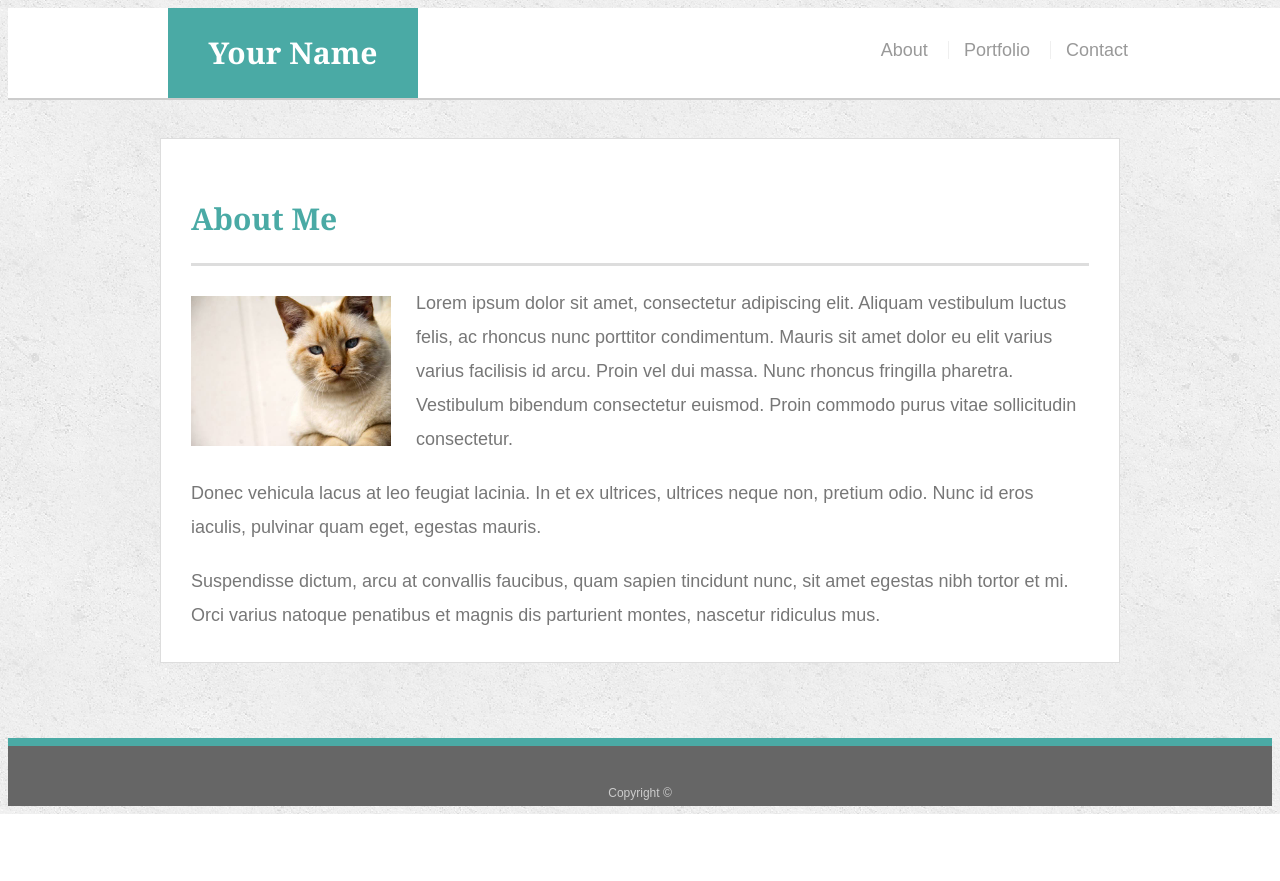
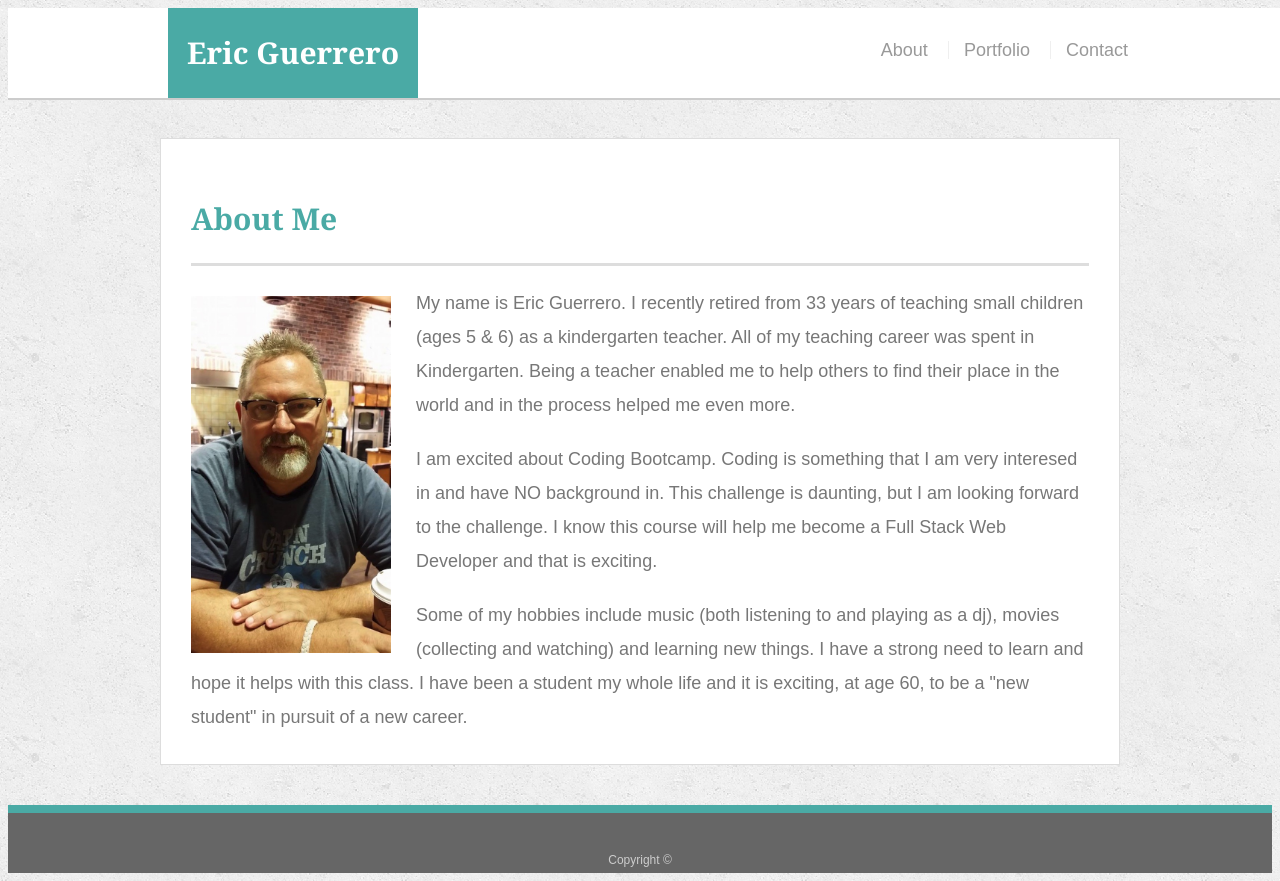
Before and after one commit to kteacherbecomescoder/Bootstrap-Portfolio, a plain HTML site: page index.html in a window 1280 px wide. Before the commit the page ends 814 px from the top, so only its background shows below. Drawn offline with Linux system fonts and the light colour scheme.

Commit message:
second commit

```diff
--- a/index.html
+++ b/index.html
@@ -11,7 +11,7 @@
 
   <header id="masthead">
     <div class="container">
-      <a href="index.html" id="logo">Your Name</a>
+      <a href="index.html" id="logo">Eric Guerrero</a>
       <nav>
         <a href="index.html">About</a>
         <a href="portfolio.html">Portfolio</a>
@@ -24,13 +24,13 @@
     <section class="main-section">
       <h1>About Me</h1>
 
-      <img src="assets/images/cat.jpg" class="auth-image" alt="Your Name">
+      <img src="assets/images/me.jpg" class="auth-image" alt="Your Name">
 
-      <p>Lorem ipsum dolor sit amet, consectetur adipiscing elit. Aliquam vestibulum luctus felis, ac rhoncus nunc porttitor condimentum. Mauris sit amet dolor eu elit varius varius facilisis id arcu. Proin vel dui massa. Nunc rhoncus fringilla pharetra. Vestibulum bibendum consectetur euismod. Proin commodo purus vitae sollicitudin consectetur.</p>
+      <p>My name  is Eric Guerrero. I recently retired from 33 years of teaching small children (ages 5 & 6) as a kindergarten teacher. All of my teaching career was spent in Kindergarten. Being a teacher enabled me to help others to find their place in the world and in the process helped me even more. </p>
 
-      <p>Donec vehicula lacus at leo feugiat lacinia. In et ex ultrices, ultrices neque non, pretium odio. Nunc id eros iaculis, pulvinar quam eget, egestas mauris.</p>
+      <p>I am excited about Coding Bootcamp. Coding is something that I am very interesed in and have NO background in. This challenge is daunting, but I am looking forward to the challenge. I know this course will help me become a Full Stack Web Developer and that is exciting.</p>
 
-      <p>Suspendisse dictum, arcu at convallis faucibus, quam sapien tincidunt nunc, sit amet egestas nibh tortor et mi. Orci varius natoque penatibus et magnis dis parturient montes, nascetur ridiculus mus.</p>
+      <p>Some of my hobbies include music (both listening to and playing as a dj), movies (collecting and watching) and learning new things. I have a strong need to learn and hope it helps with this class. I have been a student my whole life and it is exciting, at age 60, to be a "new student" in pursuit of a new career.</p>
 
     </section>
 
```
Also changed, not shown: contact.html (+1 -1 lines), assets/images/Me.jpg (added).
